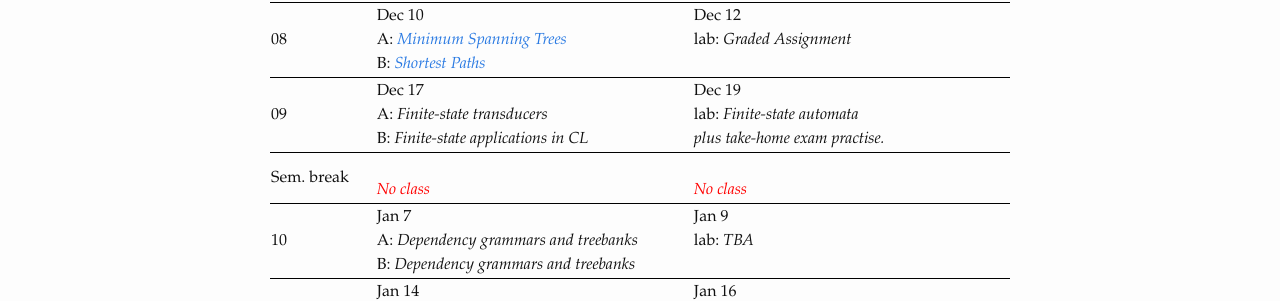
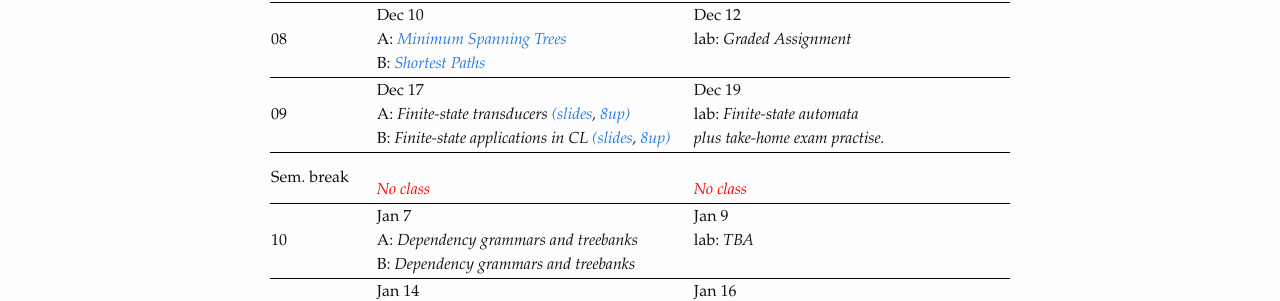
Before and after one commit to dsacl3-2018/dsacl3-2018.github.io, a Jekyll site: the page built from lectures.md, in a window 1280 px wide. Shown: the part 1469-1770 px from the top of the page. Built offline with Jekyll 4.4.1, drawn with Linux system fonts in a browser that asks for light colours.

Commit message:
Add FST/applications slides.

```diff
--- a/_data/schedule.yml
+++ b/_data/schedule.yml
@@ -79,7 +79,11 @@
     Dec 17:
       topics:
         A: Finite-state transducers
+            <a href="slides/fst.pdf">(slides</a>,
+            <a href="slides/fst-handout.pdf"> 8up)</a>
         B: Finite-state applications in CL
+            <a href="slides/finite-state-app.pdf">(slides</a>,
+            <a href="slides/finite-state-app-handout.pdf"> 8up)</a>
     Dec 19:
       topics:
         lab: Finite-state automata<br> plus take-home exam practise.
```
Also changed, not shown: 8 other files.
